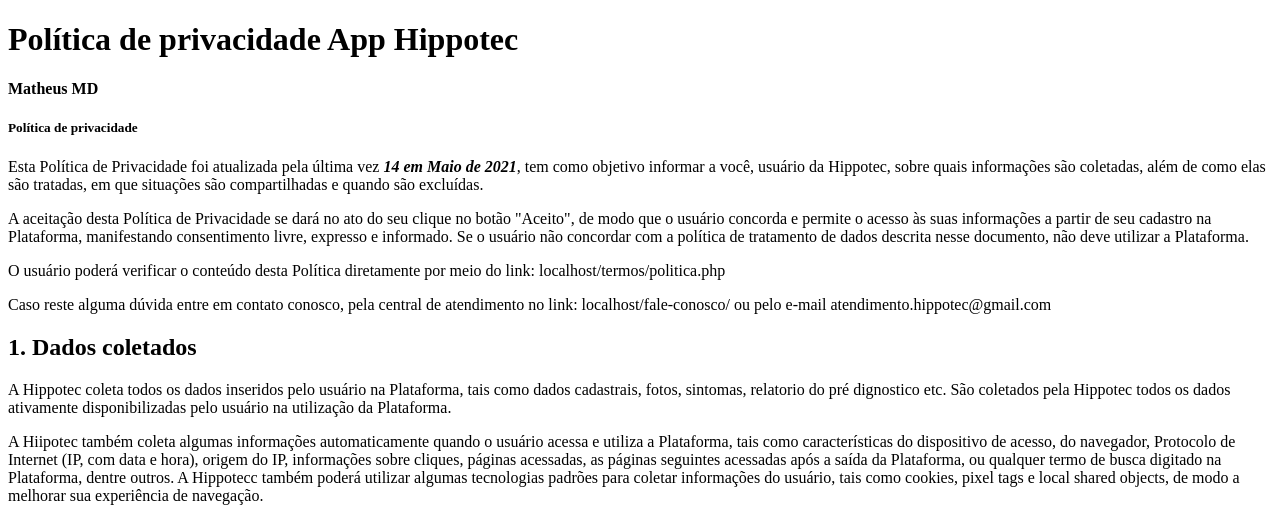
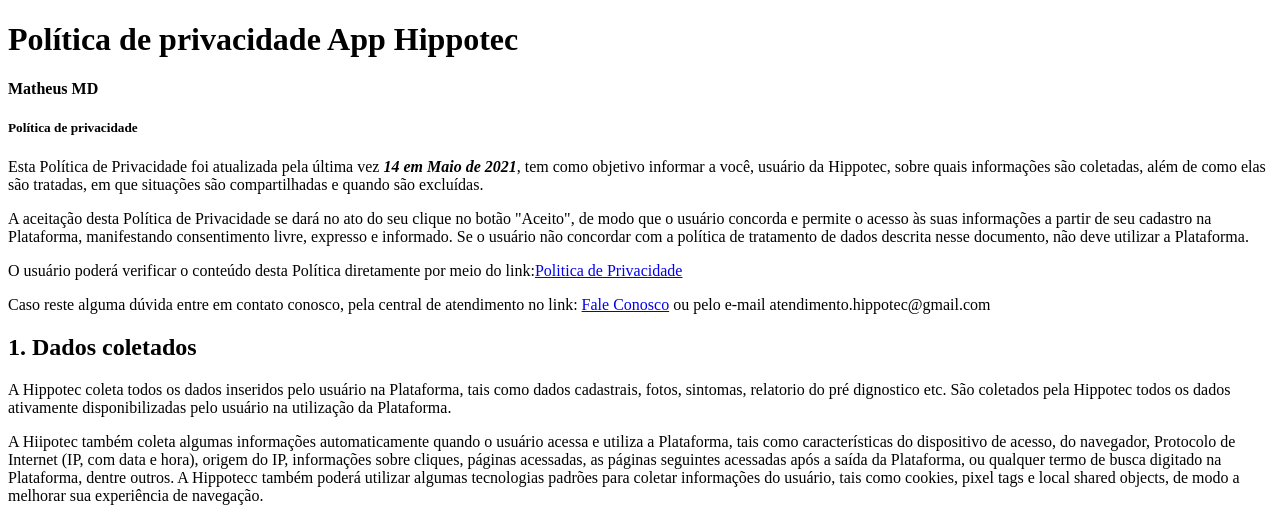
Before and after one commit to dieguesmosken/app-htp-v2.0, a PHP site: page /2021/Termos/politica.php in a window 1280 px wide. Shown: the top 513 px of the page. Run offline with PHP 8.4, Linux system fonts and the light colour scheme.

Commit message:
path da politica

```diff
--- a/politica.php
+++ b/View/Termos/politica.php
@@ -26,10 +26,10 @@
         consentimento livre, expresso e informado. Se o usuário não concordar com a política de tratamento de dados
         descrita nesse documento, não deve utilizar a Plataforma.</p>
 
-    <p>O usuário poderá verificar o conteúdo desta Política diretamente por meio do link: localhost/termos/politica.php
+    <p>O usuário poderá verificar o conteúdo desta Política diretamente por meio do link:<a href="http://localhost/2021/hpt_V2.0/View/Termos/politica.php">Politica de Privacidade</a>
     </p>
 
-    <p>Caso reste alguma dúvida entre em contato conosco, pela central de atendimento no link: localhost/fale-conosco/
+    <p>Caso reste alguma dúvida entre em contato conosco, pela central de atendimento no link: <a href="http://localhost/2021/hpt_V2.0/View/Termos/fale-conosco/" target="_blank">Fale Conosco</a>
         ou pelo e-mail atendimento.hippotec@gmail.com</p>
 
 
```
